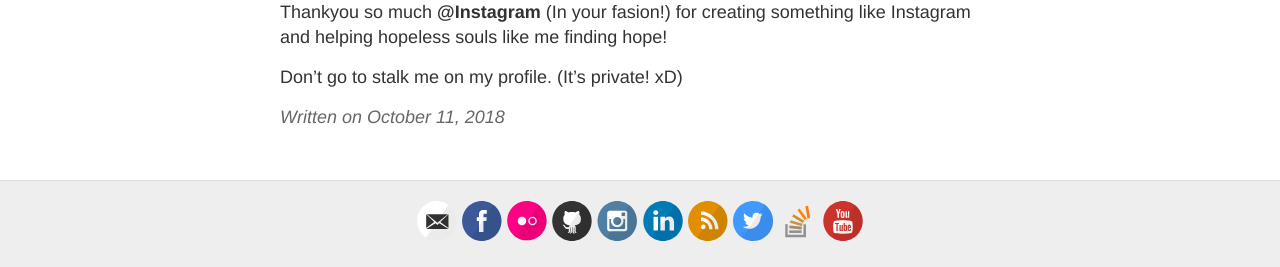
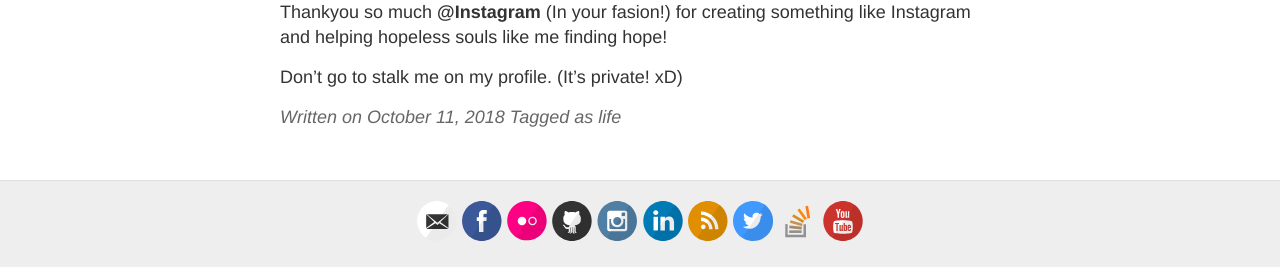
Before and after one commit to shreyasbapat/thoughts, a Jekyll site: the page built from _posts/2018-10-11-Story-of-my-Instagram.md, in a window 1280 px wide. Shown: the part 1096-1363 px from the top of the page. Built offline with Jekyll 4.4.1, drawn with Linux system fonts in a browser that asks for light colours; comment, search, counter and statistics services are not loaded.

Commit message:
Possibly bring tags to post

```diff
--- a/_layouts/post.html
+++ b/_layouts/post.html
@@ -11,6 +11,7 @@ layout: default
 
   <div class="date">
     Written on {{ page.date | date: "%B %e, %Y" }}
+    Tagged as {{page.tags}}
   </div>
 
   {% include disqus.html %}
```
